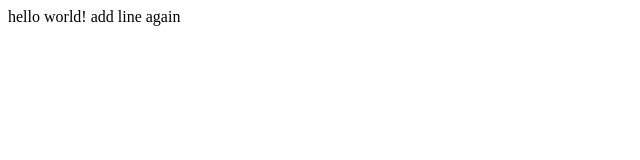
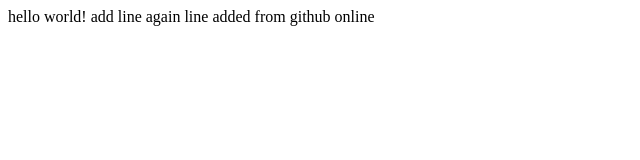
Before and after one commit to exa34715/test, a plain HTML site: page index.html in a window 1280 px wide. Shown: the whole page, without its empty margins (0-640 px from the left). Drawn offline with Linux system fonts and the light colour scheme.

Commit message:
Update index.html

```diff
--- a/index.html
+++ b/index.html
@@ -8,5 +8,6 @@
 <body>
     hello world!
     add line again
+    line added from github online
 </body>
 </html>
```
